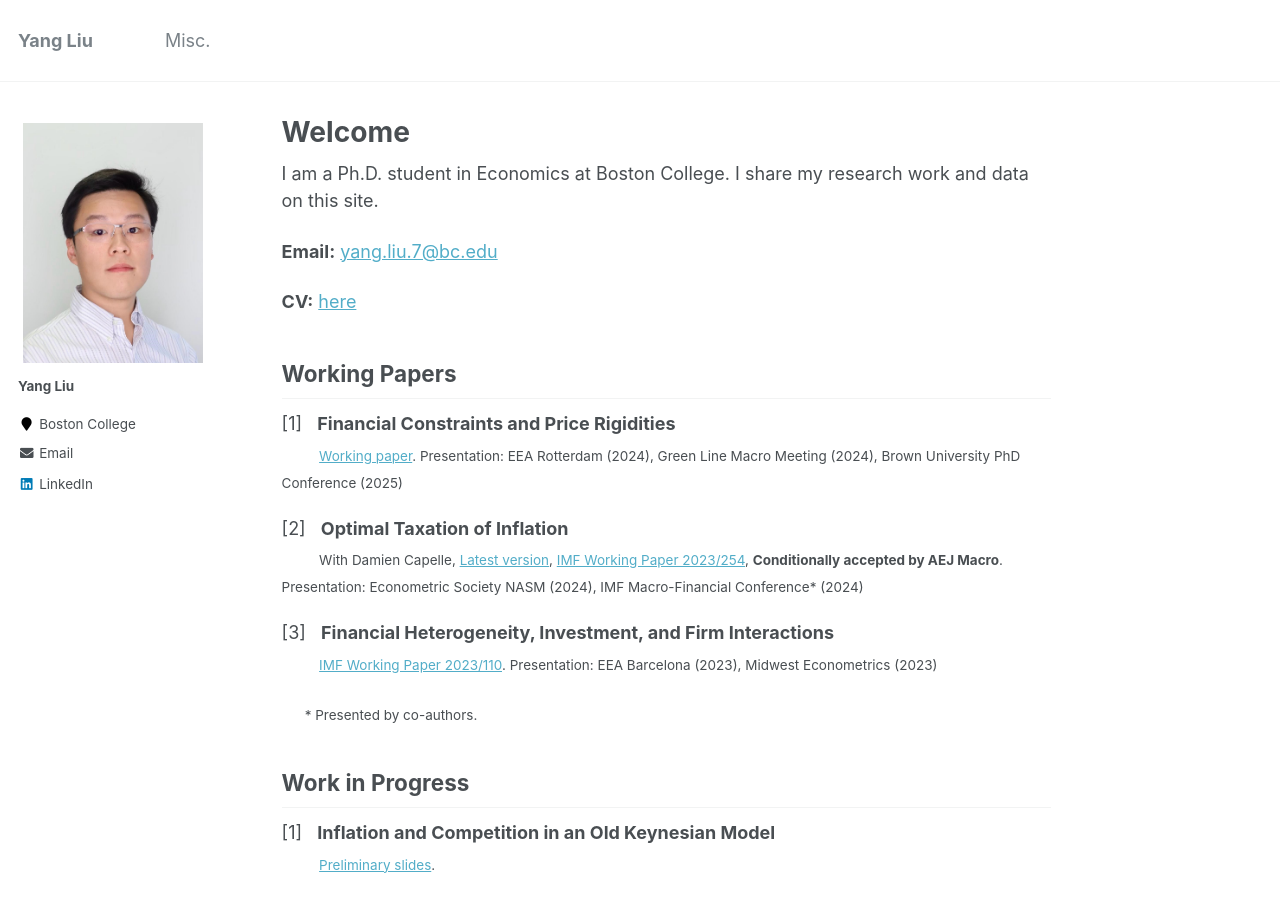
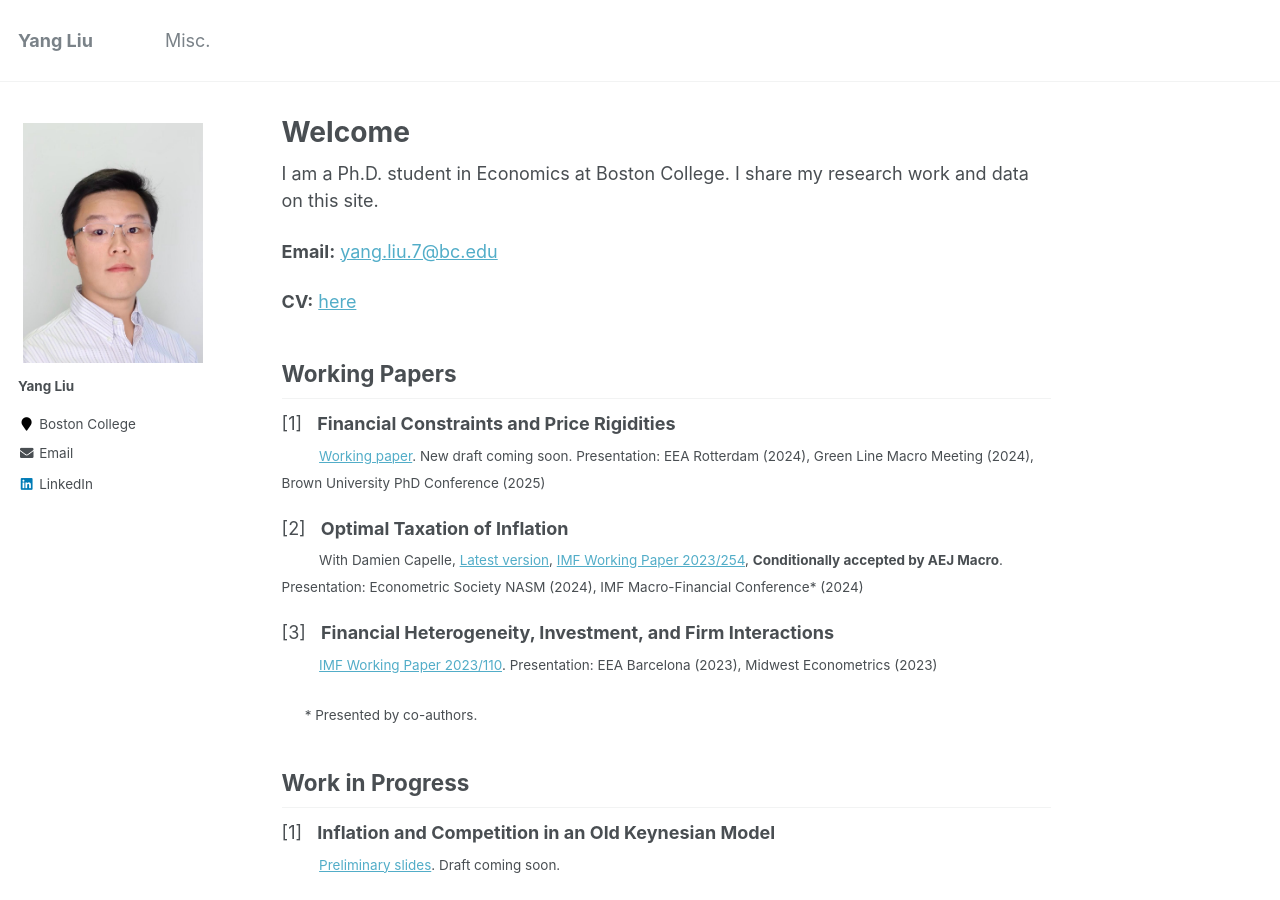
Before and after one commit to yangliu-95/yangliu-95.github.io, a Jekyll site: the page built from _pages/home.md, in a window 1280 px wide and 900 px high. Built offline with Jekyll 4.4.1, drawn with Linux system fonts in a browser that asks for light colours.

Commit message:
Update home.md

```diff
--- a/_pages/home.md
+++ b/_pages/home.md
@@ -17,7 +17,7 @@ I am a Ph.D. student in Economics at Boston College. I share my research work an
 ## Working Papers
 
 [1] &nbsp; **Financial Constraints and Price Rigidities**  <br>
-<sub> &emsp;&emsp;&ensp; [Working paper](https://papers.ssrn.com/sol3/papers.cfm?abstract_id=5259321). Presentation: EEA Rotterdam (2024), Green Line Macro Meeting (2024), Brown University PhD Conference (2025) </sub>
+<sub> &emsp;&emsp;&ensp; [Working paper](https://papers.ssrn.com/sol3/papers.cfm?abstract_id=5259321). New draft coming soon. Presentation: EEA Rotterdam (2024), Green Line Macro Meeting (2024), Brown University PhD Conference (2025) </sub>
 
 [2] &nbsp; **Optimal Taxation of Inflation**  <br>
 <sub> &emsp;&emsp;&ensp;  With Damien Capelle, [Latest version](files/WP_TIP_April_2025.pdf), [IMF Working Paper 2023/254](https://www.imf.org/en/Publications/WP/Issues/2023/12/08/Optimal-Taxation-of-Inflation-542215), **Conditionally accepted by AEJ Macro**. Presentation: Econometric Society NASM (2024), IMF Macro-Financial Conference* (2024) </sub>
@@ -31,7 +31,7 @@ I am a Ph.D. student in Economics at Boston College. I share my research work an
 ## Work in Progress
 
 [1] &nbsp; **Inflation and Competition in an Old Keynesian Model**  <br>
-<sub> &emsp;&emsp;&ensp; [Preliminary slides](files/OK_Model_Sep_2025_v1.pdf). </sub>
+<sub> &emsp;&emsp;&ensp; [Preliminary slides](files/OK_Model_Sep_2025_v1.pdf). Draft coming soon. </sub>
 
 [2] &nbsp; **Pricing Out of Financial Constraints**  <br>
 <sub> &emsp;&emsp;&ensp;  With Damien Capelle, Francesco Grigoli, Nan Li, and Miguel Sarmiento </sub>
```
